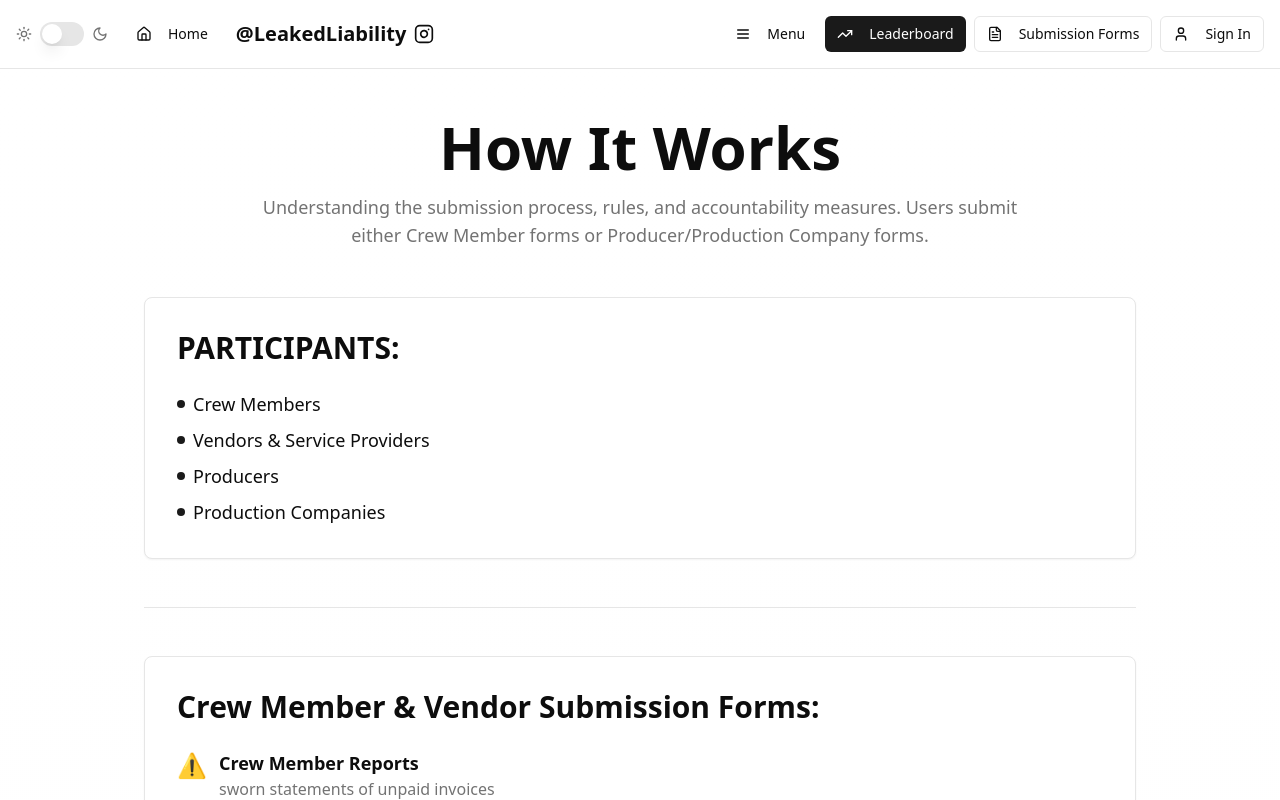
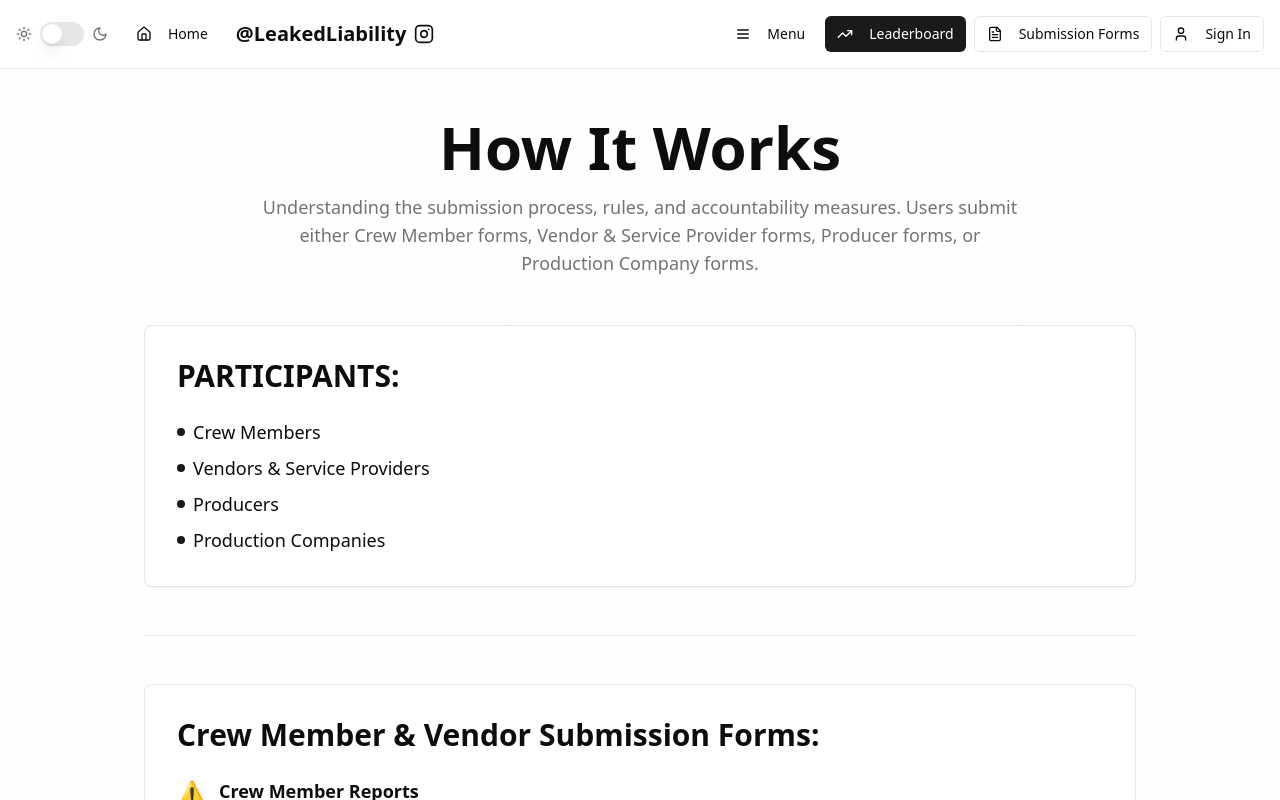
Before and after one commit to levijawara/leakedliability, a React (Vite) app: page /how-it-works in a window 1280 px wide. Shown: the top 800 px of the page. Built offline with nearby package versions, Linux system fonts and the light colour scheme; no server answers; the database is empty; the HTML template or start-up script is replaced by a standard one.

Commit message:
Update "How It Works" subtext

```diff
--- a/src/pages/HowItWorks.tsx
+++ b/src/pages/HowItWorks.tsx
@@ -10,7 +10,7 @@ const HowItWorks = () => {
       <div className="container mx-auto px-4 py-12 max-w-5xl">
         <h1 className="text-5xl md:text-6xl font-black text-center mb-4">How It Works</h1>
         <p className="text-center text-muted-foreground text-lg mb-12 max-w-3xl mx-auto">
-          Understanding the submission process, rules, and accountability measures. Users submit either Crew Member forms or Producer/Production Company forms.
+          Understanding the submission process, rules, and accountability measures. Users submit either Crew Member forms, Vendor & Service Provider forms, Producer forms, or Production Company forms.
         </p>
 
         {/* Participants */}
```
